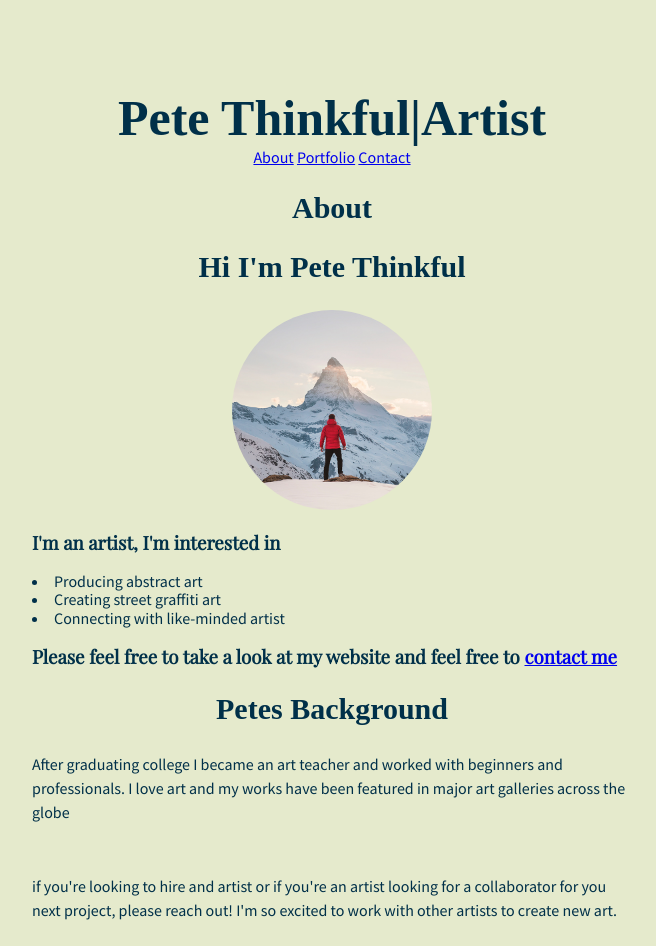
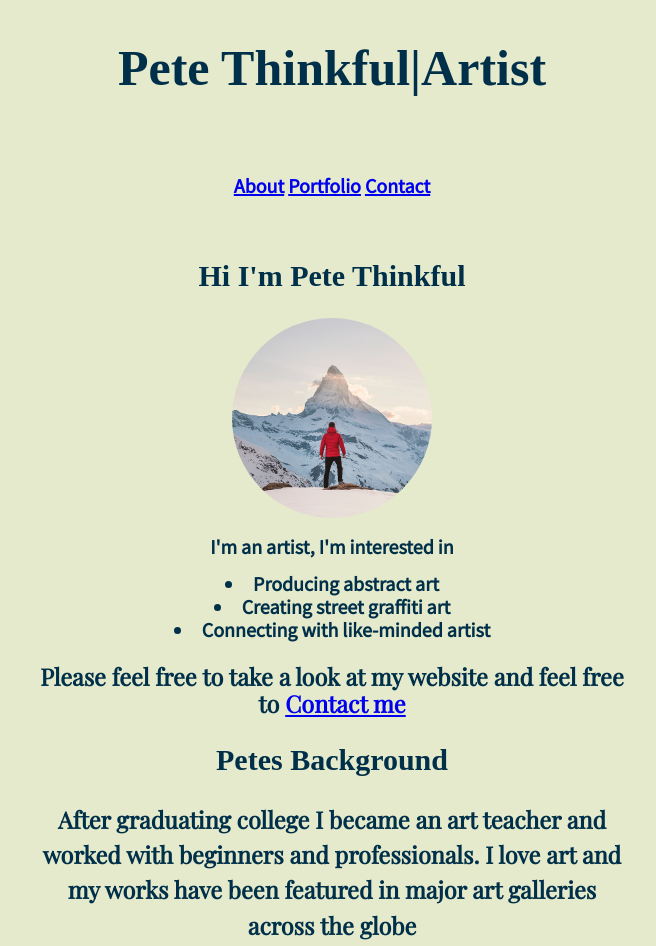
Before and after one commit to JohnE333/2ndPete, a plain HTML site: page index.html in a window 1280 px wide. Shown: the top 946 px of the page, without its empty margins (308-964 px from the left). Drawn offline with nearby package versions, Linux system fonts and the light colour scheme.

Commit message:
Update index.html

```diff
--- a/index.html
+++ b/index.html
@@ -6,43 +6,58 @@
   <meta http-equiv="X-UA-Compatible" content="IE=edge">
   <meta name="viewport" content="width=device-width, initial-scale=1.0">
   <title>Pete Thinkful</title>
+  <nav>
+    <a>
   <link rel="stylesheet" href="https://cdnjs.cloudflare.com/ajax/libs/normalize/8.0.1/normalize.min.css">
   <link href="style.css" rel="stylesheet" type="text/css">
-</head>
+<link href="about.html" rel="about" type="about/html"
+    </head>
 
 <body>
-  <!-- TODO: Add header here -->
-
+  <header><strong>Pete Thinkful|Artist</strong></header>
+<h1>
   <main>
     <div>
       <!-- TODO: Add About section here -->
+
       <article>
         <div>
-          <header><strong>Pete Thinkful|Artist</strong></header>
-          <a href="About">About</a>
-          <a href="Portfolio">Portfolio</a>
-          <a href="Contact">Contact</a>
+         <h1>
+         <div>
+
+          <h1><a>
+
+          <a href="about.html">About</a>
+          <a href="portfolio.html">Portfolio</a>
+          <a href="contact.html">Contact</a>
+          </a></h1
+
+
+         </div>
           <br>
 
-          <h2>About</h2>
+
           <h2>Hi I'm Pete Thinkful</h2>
 
           <img class="image-circle" src="images/pete-thinkful.png" alt="Pete Thinkful">
         </div>
-        <h3>I'm an artist,  I'm interested in</h3>
+        <h1>I'm an artist,  I'm interested in</h1>
         <li>Producing abstract art</li>
         <li>Creating street graffiti art</li>
         <li>Connecting with like-minded artist</li>
-        <h3>Please feel free to take a look at my website and feel free to <a href="contact me">contact me</a></h3>
-        <h2>Petes Background</h2>
+        <h3>Please feel free to take a look at my website and feel free to
+          <a href="contact.html">Contact me</a>
+
+        <a><h2>  Petes Background</h2>
         <p>After graduating college I became an art teacher and worked with beginners and professionals. I love art and my works have been featured in major art galleries across the globe </p>
-        <br>
+        </a>
+
         <p>if you're looking to hire and artist or if you're an artist looking for a collaborator for you next project, please reach out! I'm so excited to work with other artists to create new art.</p>
       </article>
 
       <hr>
 
-      <!-- TODO: Add Portfolio section here -->
+
 
       <header>Portfolio</header>
       <h2>Abstract Red</h2>
@@ -71,14 +86,18 @@
   <!-- Footer section -->
   <footer>
     <h2><strong>Contact</strong></h2>
-    <p><strong>I'd love to hear from you! Please feel free to contact or follow me:</strong></p>
-    <ul>
-    <a  href="social media"><li>1.Linkedin</li>
-    <li>2.Instagram</li>
-    <li>3.Pintrest</li></a>
-    </ul>
+    <p><strong><center>I'd love to hear from you! Please feel free to contact or follow me:</center></strong></p>
+
+
+    <a  href="social media">
+    <ol>1.Linkedin </ol>
+    <ol>2.Instagram</ol>
+    <ol>3.Pintrest </ol>
+    </a>
+
     <p>© Pete Thinkful. All rights reserved.</p>
   </footer>
 </body>
-
+      </a>
+  </nav>
 </html>
```
